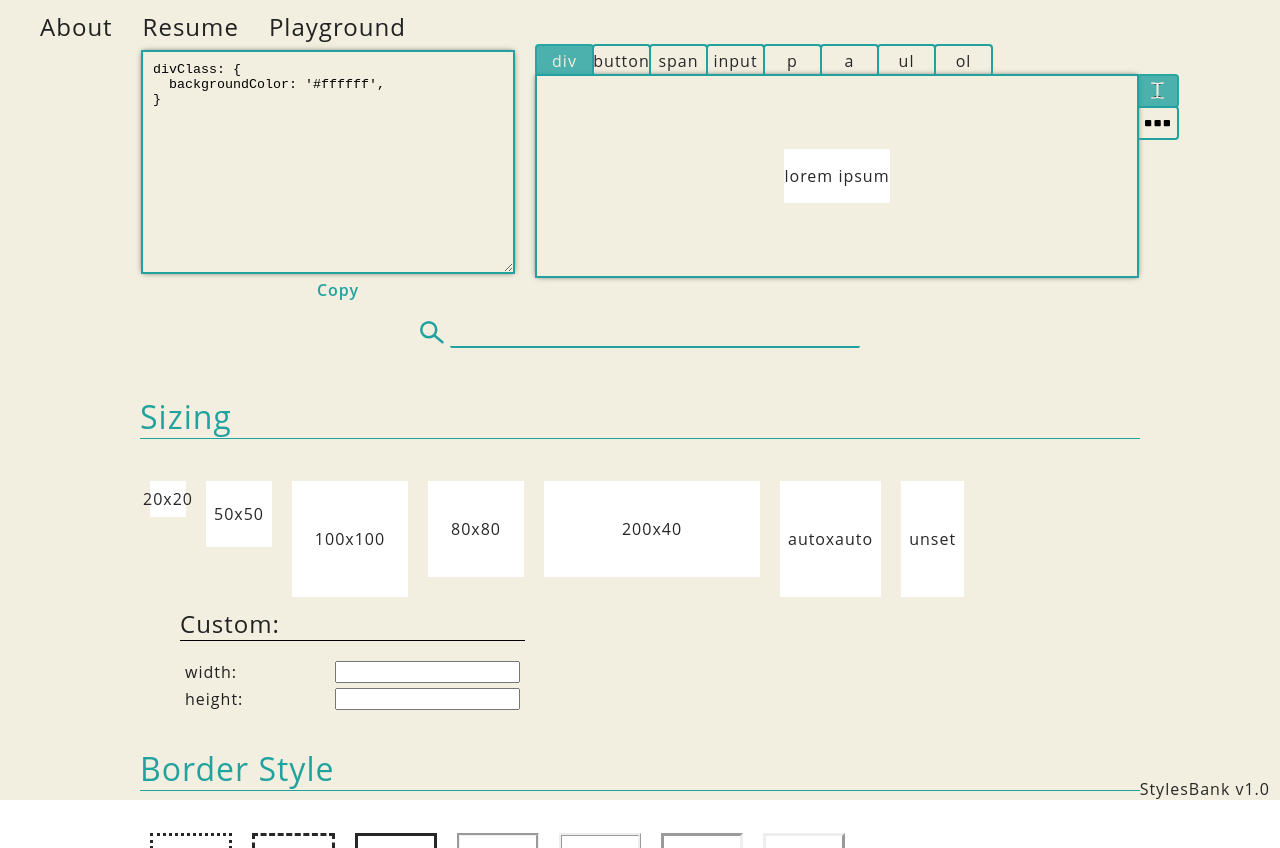
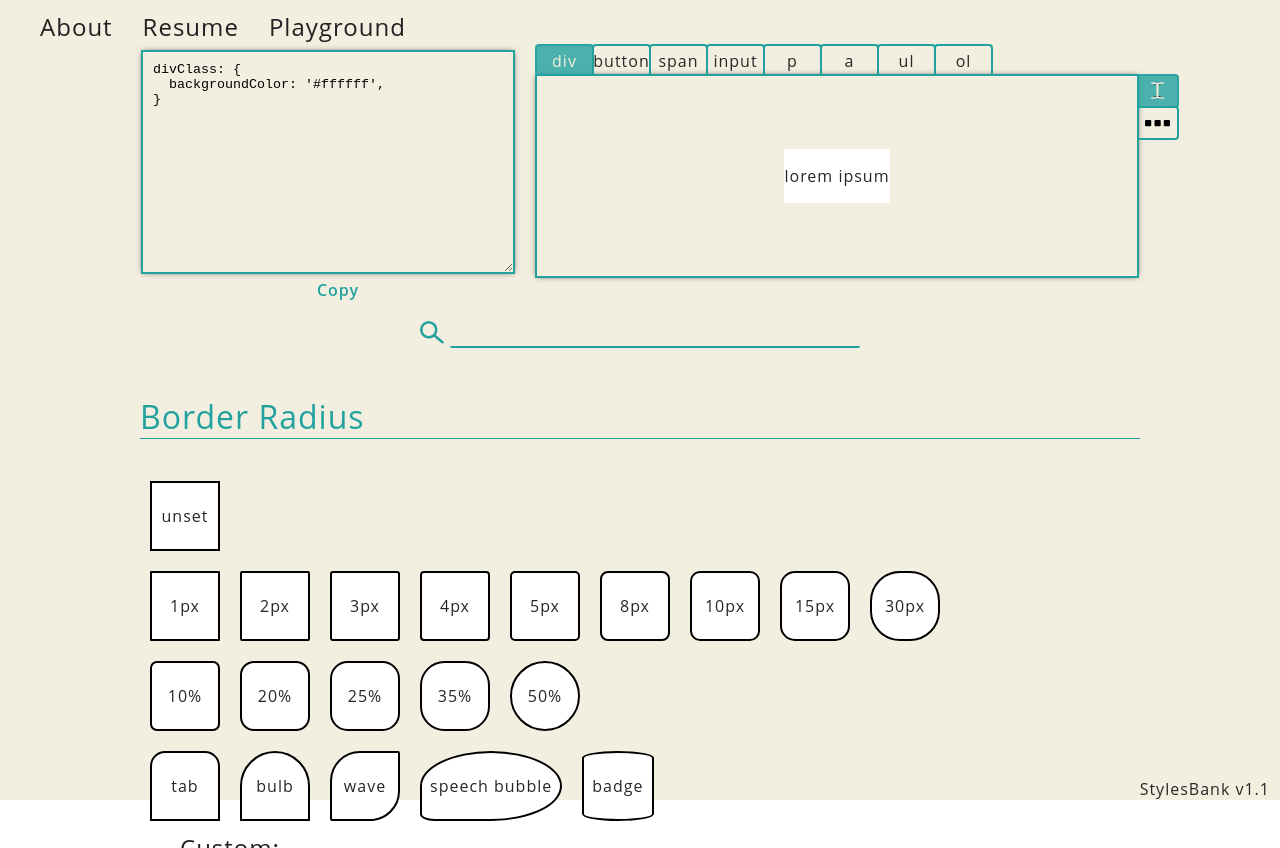
Before and after one commit to mlandolfi/site, a React (Create React App) app: page / in a window 1280 px wide. Both pictures are taken after a click on the element "Playground". Built offline with nearby package versions, Linux system fonts and the light colour scheme.

Commit message:
finished borderRadius

```diff
--- a/src/App.js
+++ b/src/App.js
@@ -37,7 +37,7 @@ class App extends React.Component {
 		super(props);
 		this.rootRef = null;
 		this.state = {
-			tab: 'playground',
+			tab: 'about',
 			wrapClass: 'fade-in',
 		}
 		this.isMobile = window.innerWidth < 500;
--- a/src/containers/StyleBank/data.js
+++ b/src/containers/StyleBank/data.js
@@ -86,6 +86,43 @@ const BANK = [
 		],
 		customStyles: [
 			{ label: 'borderWidth', inputType: 'number', conversion: parseIntNaN },
+		],
+	},
+	{
+		label: 'Border Radius',
+		baseStyles: {
+			...labelStyles,
+			minWidth: 50,
+			minHeight: 50,
+			border: '2px solid #000',
+		},
+		allStyles: [
+			{ label: 'unset', style: { borderRadius: undefined,  } },
+			{ newLine: true },
+			{ label: '1px', style: { borderRadius: 1,  } },
+			{ label: '2px', style: { borderRadius: 2,  } },
+			{ label: '3px', style: { borderRadius: 3,  } },
+			{ label: '4px', style: { borderRadius: 4,  } },
+			{ label: '5px', style: { borderRadius: 5,  } },
+			{ label: '8px', style: { borderRadius: 8,  } },
+			{ label: '10px', style: { borderRadius: 10,  } },
+			{ label: '15px', style: { borderRadius: 15,  } },
+			{ label: '30px', style: { borderRadius: 30,  } },
+			{ newLine: true },
+			{ label: '10%', style: { borderRadius: '10%',  } },
+			{ label: '20%', style: { borderRadius: '20%',  } },
+			{ label: '25%', style: { borderRadius: '25%',  } },
+			{ label: '35%', style: { borderRadius: '35%',  } },
+			{ label: '50%', style: { borderRadius: '50%',  } },
+			{ newLine: true },
+			{ label: 'tab', style: { borderRadius: '15px 15px 0px 0px',  } },
+			{ label: 'bulb', style: { borderRadius: '50% 50% 0 0',  } },
+			{ label: 'wave', style: { borderRadius: '30px 2px 30px 2px',  } },
+			{ label: 'speech bubble', style: { borderRadius: '50% 50% 50% 10%',  } },
+			{ label: 'badge', style: { borderRadius: '50% / 10%',  } },
+		],
+		customStyles: [
+			{ label: 'borderRadius', inputType: 'number', conversion: parseIntNaN },
 		],
 	},
 	{
--- a/src/containers/StyleBank/index.js
+++ b/src/containers/StyleBank/index.js
@@ -19,7 +19,7 @@ class StyleBank extends React.Component {
 			},
 			containerType: 'div',
 			childType: 'txt',
-			filter: '',
+			filter: 'border radius',
 			stylesCopied: false,
 		};
 	}
@@ -259,7 +259,7 @@ class StyleBank extends React.Component {
 						))}
 				</div>
 				<div style={{ position: 'absolute', bottom: 0, right: 10 }}>
-					StylesBank v1.0
+					StylesBank v1.1
 				</div>
 			</div>
 			);
```
